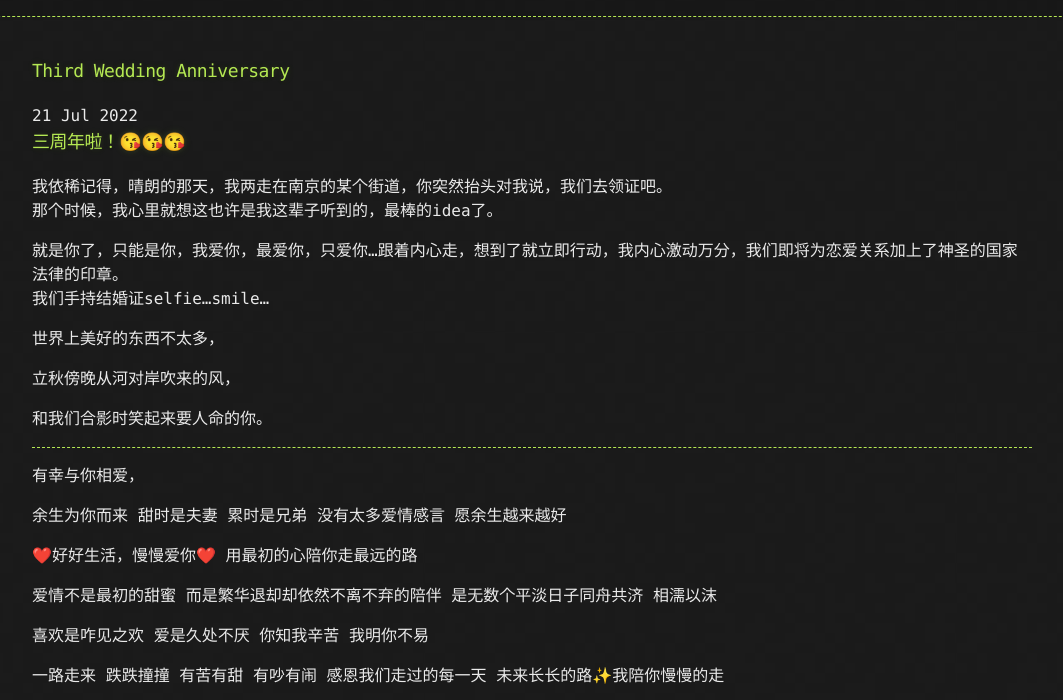
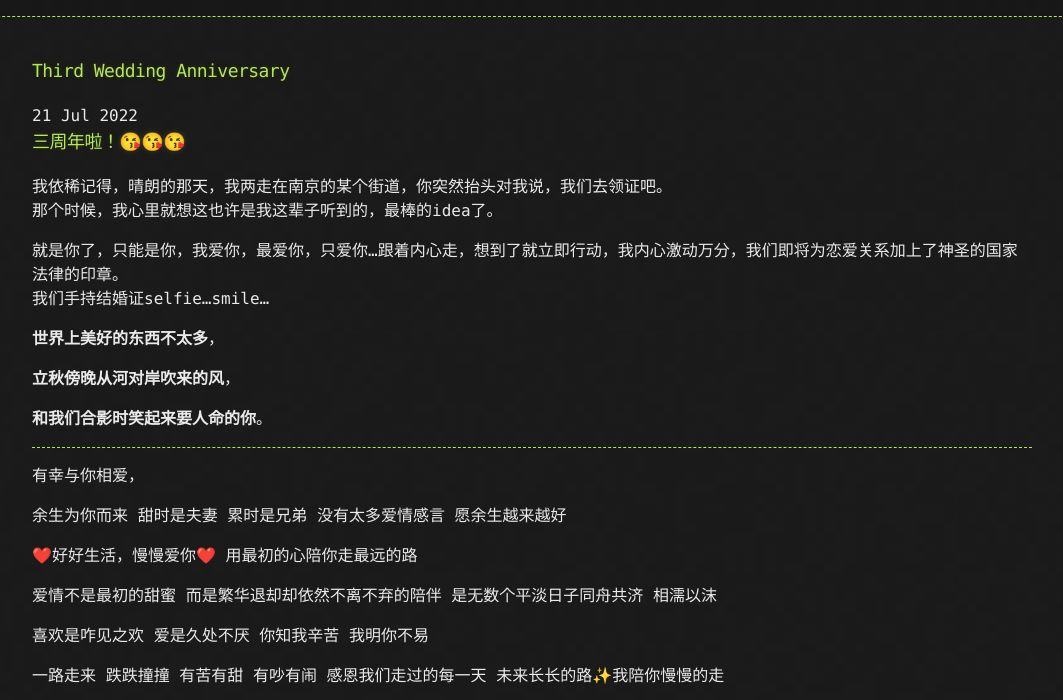
Before and after one commit to brzermr/brzermr.github.io, a Jekyll site: the page built from _posts/2022-07-21-Third-Wedding-Anniversary.md, in a window 1280 px wide and 900 px high, cut to the strip 200-900 px from the top of the window. Shown: the whole strip, without its empty margins (108-1171 px from the left). Built offline with Jekyll 4.4.1, drawn with Linux system fonts in a browser that asks for light colours; comment, search, counter and statistics services are not loaded.

```diff
--- a/_posts/2022-07-21-Third-Wedding-Anniversary.md
+++ b/_posts/2022-07-21-Third-Wedding-Anniversary.md
@@ -6,11 +6,11 @@
 就是你了，只能是你，我爱你，最爱你，只爱你...跟着内心走，想到了就立即行动，我内心激动万分，我们即将为恋爱关系加上了神圣的国家法律的印章。
 我们手持结婚证selfie...smile...
 
-世界上美好的东西不太多，
+**世界上美好的东西不太多**，
 
-立秋傍晚从河对岸吹来的风，
+**立秋傍晚从河对岸吹来的风**，
 
-和我们合影时笑起来要人命的你。
+**和我们合影时笑起来要人命的你**。
 
 
 ---
```
